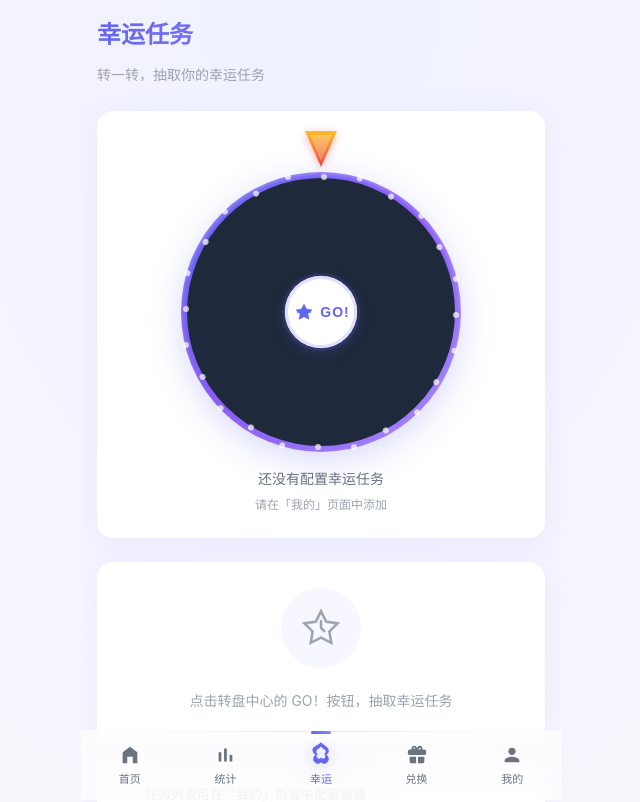
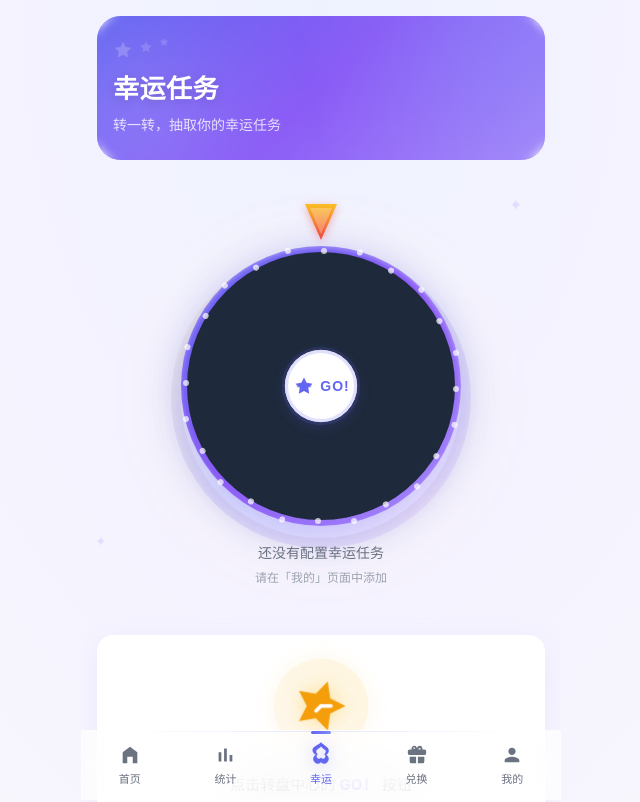
Before and after one commit to Eric-LDH/Points, a Vue app: page /lucky in a window 1280 px wide. Shown: the top 802 px of the page, without its empty margins (319-959 px from the left). Built offline with nearby package versions, Linux system fonts and the light colour scheme.

Commit message:
feat(lucky): 重构幸运任务页面视觉与交互

```diff
--- a/src/pages/lucky/lucky.vue
+++ b/src/pages/lucky/lucky.vue
@@ -1,40 +1,54 @@
 <template>
   <div class="lucky-page">
-    <div class="page-header-section">
-      <h1 class="page-title">幸运任务</h1>
-      <p class="page-subtitle">转一转，抽取你的幸运任务</p>
+    <!-- 背景装饰星星 -->
+    <div class="lucky-decorations" aria-hidden="true">
+      <div class="lucky-star lucky-star--1">✦</div>
+      <div class="lucky-star lucky-star--2">✦</div>
+      <div class="lucky-star lucky-star--3">✦</div>
+    </div>
+
+    <!-- 渐变英雄头部 -->
+    <div class="hero-header">
+      <div class="hero-header__bg">
+        <div class="hero-header__glow glow-1" />
+        <div class="hero-header__glow glow-2" />
+      </div>
+      <div class="hero-header__content">
+        <div class="hero-header__stars" aria-hidden="true">
+          <svg viewBox="0 0 24 24" width="20" height="20" fill="rgba(255,255,255,0.2)">
+            <path d="M12 2l3.09 6.26L22 9.27l-5 4.87 1.18 6.88L12 17.77l-6.18 3.25L7 14.14 2 9.27l6.91-1.01L12 2z"/>
+          </svg>
+          <svg viewBox="0 0 24 24" width="14" height="14" fill="rgba(255,255,255,0.15)" class="star-float-1">
+            <path d="M12 2l3.09 6.26L22 9.27l-5 4.87 1.18 6.88L12 17.77l-6.18 3.25L7 14.14 2 9.27l6.91-1.01L12 2z"/>
+          </svg>
+          <svg viewBox="0 0 24 24" width="10" height="10" fill="rgba(255,255,255,0.25)" class="star-float-2">
+            <path d="M12 2l3.09 6.26L22 9.27l-5 4.87 1.18 6.88L12 17.77l-6.18 3.25L7 14.14 2 9.27l6.91-1.01L12 2z"/>
+          </svg>
+        </div>
+        <h1 class="hero-header__title">幸运任务</h1>
+        <p class="hero-header__subtitle">转一转，抽取你的幸运任务</p>
+      </div>
     </div>
 
     <!-- 幸运转盘 -->
-    <div class="wheel-section glass-card">
-      <LuckyWheel
-        :tasks="tasks"
-        :selected-index="storedTaskIndex"
-        @draw="handleDraw"
-      />
+    <div class="wheel-section">
+      <div class="wheel-glow-ring" />
+      <div class="wheel-card glass-card">
+        <LuckyWheel
+          :tasks="tasks"
+          :selected-index="storedTaskIndex"
+          @draw="handleDraw"
+        />
+      </div>
     </div>
 
     <!-- 最新任务展示 -->
-    <div v-if="todayTask" class="task-display glass-card" style="animation: slide-up 0.4s ease">
-      <div class="task-display__ribbon">
-        <svg viewBox="0 0 24 24" width="14" height="14" fill="currentColor">
-          <path d="M12 2l3.09 6.26L22 9.27l-5 4.87 1.18 6.88L12 17.77l-6.18 3.25L7 14.14 2 9.27l6.91-1.01L12 2z"/>
-        </svg>
-        最新幸运任务
-        <svg viewBox="0 0 24 24" width="14" height="14" fill="currentColor">
-          <path d="M12 2l3.09 6.26L22 9.27l-5 4.87 1.18 6.88L12 17.77l-6.18 3.25L7 14.14 2 9.27l6.91-1.01L12 2z"/>
-        </svg>
-      </div>
+    <div v-if="todayTask" class="task-display glass-card" style="animation: task-display-in 0.6s cubic-bezier(0.34, 1.56, 0.64, 1)">
       <div class="task-display__body">
-        <div class="task-display__icon-wrap">
-          <svg viewBox="0 0 24 24" width="28" height="28" fill="none">
-            <path d="M12 2l3.09 6.26L22 9.27l-5 4.87 1.18 6.88L12 17.77l-6.18 3.25L7 14.14 2 9.27l6.91-1.01L12 2z" fill="#FBBF24" />
-          </svg>
-        </div>
         <p class="task-display__desc">{{ todayTask.task.description }}</p>
         <div class="task-display__meta">
           <div class="task-display__time">
-            <svg viewBox="0 0 24 24" width="12" height="12" fill="none" stroke="currentColor" stroke-width="2">
+            <svg viewBox="0 0 24 24" width="12" height="12" fill="none" stroke="currentColor" stroke-width="2" aria-hidden="true">
               <rect x="3" y="4" width="18" height="18" rx="2" />
               <path d="M16 2v4M8 2v4M3 10h18" />
             </svg>
@@ -47,24 +61,26 @@
     <!-- 空状态 -->
     <div v-else class="empty-state glass-card">
       <div class="empty-state__icon-wrap">
-        <svg viewBox="0 0 24 24" width="40" height="40" fill="none" stroke="currentColor" stroke-width="1.5">
-          <path d="M12 2l3.09 6.26L22 9.27l-5 4.87 1.18 6.88L12 17.77l-6.18 3.25L7 14.14 2 9.27l6.91-1.01L12 2z" stroke="var(--text-muted)" fill="none" />
-          <path d="M12 8v4l2 2" stroke="var(--text-muted)" stroke-linecap="round" />
+        <svg viewBox="0 0 24 24" width="56" height="56" fill="none" aria-hidden="true">
+          <path d="M12 2l3.09 6.26L22 9.27l-5 4.87 1.18 6.88L12 17.77l-6.18 3.25L7 14.14 2 9.27l6.91-1.01L12 2z" fill="#F59E0B" />
+          <path d="M12 8v4l2 2" stroke="#fff" stroke-width="1.5" stroke-linecap="round" />
         </svg>
       </div>
-      <p>点击转盘中心的 GO！按钮，抽取幸运任务</p>
+      <p class="empty-state__text">点击转盘中心的 <strong>GO！</strong> 按钮</p>
+      <p class="empty-state__hint">抽取今天的幸运任务吧 🍀</p>
     </div>
 
     <!-- 配置提示 -->
     <div class="info-card glass-card">
+      <div class="info-card__accent" />
       <div class="info-card__content">
-        <svg viewBox="0 0 24 24" width="20" height="20" fill="none" stroke="var(--primary-color)" stroke-width="2">
+        <svg viewBox="0 0 24 24" width="20" height="20" fill="none" stroke="var(--primary-color)" stroke-width="2" aria-hidden="true">
           <path d="M12 6v6l4 2" />
           <circle cx="12" cy="12" r="10" />
         </svg>
         <div>
           <p class="info-card__text">任务列表可在「我的」页面中配置管理</p>
-          <button class="btn btn--outline btn--sm" @click="goToConfig">
+          <button class="btn btn--primary btn--sm" @click="goToConfig">
             前往配置
           </button>
         </div>
@@ -151,107 +167,230 @@ onMounted(() => {
   animation: page-fade-in 0.5s ease;
 }
 
-// ===== 页面头部 =====
-.page-header-section {
-  margin-bottom: var(--spacing-xl);
-  display: flex;
-  align-items: flex-end;
-  justify-content: space-between;
-  flex-wrap: wrap;
-  gap: var(--spacing-sm);
+// ========== 背景装饰星星 ==========
+.lucky-decorations {
+  position: fixed;
+  inset: 0;
+  max-width: 480px;
+  margin: 0 auto;
+  pointer-events: none;
+  z-index: 0;
 }
 
-.page-title {
-  font-size: 24px;
-  font-weight: 700;
-  margin-bottom: 2px;
-  background: linear-gradient(135deg, var(--primary-color), var(--purple-light));
-  -webkit-background-clip: text;
-  -webkit-text-fill-color: transparent;
-  background-clip: text;
-  width: 100%;
+.lucky-star {
+  position: absolute;
+  font-size: 20px;
+  color: rgba(99, 102, 241, 0.15);
+  animation: star-float 6s ease-in-out infinite;
+  will-change: transform;
 
   .dark &, html.dark & {
-    color: var(--dark-text-primary);
-    -webkit-text-fill-color: initial;
-    background: none;
+    color: rgba(139, 92, 246, 0.2);
+  }
+
+  &--1 {
+    top: 10%;
+    left: 5%;
+    font-size: 22px;
+    animation-delay: 0s;
+  }
+
+  &--2 {
+    top: 25%;
+    right: 8%;
+    font-size: 16px;
+    animation-delay: 2s;
+  }
+
+  &--3 {
+    bottom: 30%;
+    left: 3%;
+    font-size: 14px;
+    animation-delay: 4s;
   }
 }
 
-.page-subtitle {
-  font-size: 14px;
-  color: var(--text-muted);
-  flex: 1;
+// ========== 渐变英雄头部 ==========
+.hero-header {
+  position: relative;
+  border-radius: var(--radius-xl);
+  overflow: hidden;
+  margin-bottom: var(--spacing-xl);
+  z-index: 1;
 
-  .dark &, html.dark & {
-    color: var(--dark-text-muted);
+  &__bg {
+    position: absolute;
+    inset: 0;
+    background: linear-gradient(135deg, #6366F1 0%, #8B5CF6 50%, #A78BFA 100%);
+  }
+
+  &__glow {
+    position: absolute;
+    border-radius: 50%;
+    filter: blur(60px);
+    opacity: 0.4;
+
+    &.glow-1 {
+      width: 200px;
+      height: 200px;
+      background: #818CF8;
+      top: -80px;
+      right: -60px;
+    }
+
+    &.glow-2 {
+      width: 150px;
+      height: 150px;
+      background: #C4B5FD;
+      bottom: -40px;
+      left: -40px;
+    }
+  }
+
+  &__content {
+    position: relative;
+    padding: var(--spacing-xl) var(--spacing-lg);
+    backdrop-filter: blur(4px);
+    z-index: 1;
+  }
+
+  &__stars {
+    display: flex;
+    gap: 6px;
+    margin-bottom: var(--spacing-sm);
+  }
+
+  &__title {
+    font-size: 26px;
+    font-weight: 700;
+    color: #fff;
+    margin-bottom: 4px;
+    text-shadow: 0 2px 12px rgba(0,0,0,0.15);
+    letter-spacing: 0.5px;
+  }
+
+  &__subtitle {
+    font-size: 14px;
+    color: rgba(255,255,255,0.8);
   }
 }
 
-// ===== 转盘区域 =====
+// ========== 转盘区域 ==========
 .wheel-section {
-  padding: 0;
+  position: relative;
   margin-bottom: var(--spacing-xl);
-  overflow: visible;
   display: flex;
   align-items: center;
   justify-content: center;
+  z-index: 1;
 }
 
-// ===== 任务展示卡片 =====
+.wheel-glow-ring {
+  position: absolute;
+  width: 300px;
+  height: 300px;
+  border-radius: 50%;
+  background: conic-gradient(from 0deg, rgba(99,102,241,0.15), rgba(251,191,36,0.1), rgba(99,102,241,0.15), rgba(168,85,247,0.1), rgba(99,102,241,0.15));
+  animation: glow-spin 8s linear infinite;
+  will-change: transform;
+  pointer-events: none;
+
+  &::after {
+    content: '';
+    position: absolute;
+    inset: 10px;
+    border-radius: 50%;
+    background: transparent;
+    box-shadow: 0 0 40px rgba(99, 102, 241, 0.2), 0 0 80px rgba(251, 191, 36, 0.1);
+    animation: glow-pulse 3s ease-in-out infinite;
+  }
+}
+
+.wheel-card {
+  position: relative;
+  padding: 0;
+  overflow: visible;
+  z-index: 2;
+  background: transparent !important;
+  box-shadow: none !important;
+}
+
+// ========== 任务展示卡片 ==========
 .task-display {
   overflow: hidden;
   padding: 0;
   margin-bottom: var(--spacing-xl);
-  animation: slide-up 0.5s cubic-bezier(0.34, 1.56, 0.64, 1);
+  position: relative;
+  z-index: 1;
+  box-shadow: 0 0 20px rgba(251, 191, 36, 0.15), 0 0 40px rgba(251, 191, 36, 0.05), 0 8px 32px rgba(99, 102, 241, 0.08) !important;
+
+  .dark &, html.dark & {
+    box-shadow: 0 0 20px rgba(251, 191, 36, 0.1), 0 0 40px rgba(251, 191, 36, 0.03), 0 8px 32px rgba(0, 0, 0, 0.25), 0 0 0 1px rgba(99, 102, 241, 0.05) !important;
+  }
 
   &__ribbon {
-    background: linear-gradient(135deg, var(--primary-color), var(--primary-dark));
+    background: linear-gradient(135deg, #F59E0B, #FBBF24, #F59E0B);
+    background-size: 200% 100%;
+    animation: shimmer 3s ease-in-out infinite;
     color: #fff;
     text-align: center;
-    padding: 10px;
-    font-size: 14px;
-    font-weight: 600;
+    padding: 12px;
+    font-size: 15px;
+    font-weight: 700;
     display: flex;
     align-items: center;
     justify-content: center;
     gap: 8px;
+    letter-spacing: 1px;
+
+    svg {
+      filter: drop-shadow(0 0 4px rgba(255,255,255,0.4));
+    }
   }
 
   &__body {
-    padding: var(--spacing-lg);
-    text-align: center;
+    padding: var(--spacing-xl) var(--spacing-lg);
   }
 
   &__icon-wrap {
-    width: 56px;
-    height: 56px;
+    width: 64px;
+    height: 64px;
     display: flex;
     align-items: center;
     justify-content: center;
-    background: linear-gradient(135deg, rgba(251, 191, 36, 0.12), rgba(245, 158, 11, 0.08));
+    background: linear-gradient(135deg, rgba(251, 191, 36, 0.2), rgba(245, 158, 11, 0.1));
     border-radius: 50%;
     margin: 0 auto var(--spacing-md);
     animation: icon-bounce 0.6s cubic-bezier(0.34, 1.56, 0.64, 1);
+    box-shadow: 0 0 16px rgba(251, 191, 36, 0.2);
+
+    svg {
+      filter: drop-shadow(0 0 6px rgba(251, 191, 36, 0.4));
+    }
   }
 
   &__desc {
-    font-size: 18px;
-    font-weight: 600;
-    line-height: 1.7;
-    color: var(--text-primary);
+    font-size: 20px;
+    font-weight: 700;
+    line-height: 1.6;
+    background: linear-gradient(135deg, #F59E0B, #D97706);
+    -webkit-background-clip: text;
+    -webkit-text-fill-color: transparent;
+    background-clip: text;
     margin-bottom: var(--spacing-md);
 
     .dark &, html.dark & {
       color: var(--dark-text-primary);
+      -webkit-text-fill-color: initial;
+      background: none;
     }
   }
 
   &__meta {
     display: flex;
     align-items: center;
-    justify-content: center;
-    gap: var(--spacing-lg);
+    justify-content: right;
+    gap: var(--spacing-md);
   }
 
   &__time {
@@ -268,13 +407,14 @@ onMounted(() => {
 
   &__status {
     font-size: 12px;
-    color: var(--warning-color);
+    color: #F59E0B;
     display: flex;
     align-items: center;
     gap: 6px;
-    padding: 2px 10px;
-    background: rgba(245, 158, 11, 0.1);
+    padding: 2px 12px;
+    background: rgba(245, 158, 11, 0.12);
     border-radius: 12px;
+    font-weight: 500;
   }
 }
 
@@ -282,30 +422,52 @@ onMounted(() => {
   width: 6px;
   height: 6px;
   border-radius: 50%;
-  background: var(--warning-color);
+  background: #F59E0B;
   animation: status-pulse 2s ease-in-out infinite;
 }
 
-// ===== 空状态 =====
+// ========== 空状态 ==========
 .empty-state {
   text-align: center;
   padding: var(--spacing-2xl);
   margin-bottom: var(--spacing-xl);
+  position: relative;
+  z-index: 1;
 
   &__icon-wrap {
-    width: 80px;
-    height: 80px;
+    width: 90px;
+    height: 90px;
     display: flex;
     align-items: center;
     justify-content: center;
-    background: rgba(99, 102, 241, 0.05);
+    background: linear-gradient(135deg, rgba(251, 191, 36, 0.15), rgba(245, 158, 11, 0.08));
     border-radius: 50%;
     margin: 0 auto var(--spacing-lg);
-    animation: float 3s ease-in-out infinite;
+    animation: star-spin-float 4s ease-in-out infinite;
+    box-shadow: 0 0 20px rgba(251, 191, 36, 0.1);
+
+    svg {
+      filter: drop-shadow(0 0 8px rgba(251, 191, 36, 0.4));
+    }
   }
 
-  p {
-    font-size: 14px;
+  &__text {
+    font-size: 15px;
+    color: var(--text-secondary);
+    margin-bottom: 4px;
+
+    strong {
+      color: var(--primary-color);
+      font-weight: 700;
+    }
+
+    .dark &, html.dark & {
+      color: var(--dark-text-secondary);
+    }
+  }
+
+  &__hint {
+    font-size: 13px;
     color: var(--text-muted);
 
     .dark &, html.dark & {
@@ -314,14 +476,26 @@ onMounted(() => {
   }
 }
 
-// ===== 配置提示 =====
+// ========== 配置提示 ==========
 .info-card {
-  padding: var(--spacing-lg);
+  padding: 0;
+  position: relative;
+  z-index: 1;
+  display: flex;
+  overflow: hidden;
+
+  &__accent {
+    width: 4px;
+    flex-shrink: 0;
+    background: linear-gradient(180deg, var(--primary-color), var(--purple-light));
+  }
 
   &__content {
     display: flex;
     align-items: center;
     gap: var(--spacing-md);
+    padding: var(--spacing-lg);
+    flex: 1;
   }
 
   &__text {
@@ -335,25 +509,55 @@ onMounted(() => {
   }
 }
 
-// ===== 工具类 =====
+// ========== 工具类 ==========
 .glass-card {
   @include glass-card;
 }
 
-// ===== 关键帧 =====
+// ========== 关键帧 ==========
 @keyframes page-fade-in {
   from { opacity: 0; transform: translateY(10px); }
   to { opacity: 1; transform: translateY(0); }
 }
 
-@keyframes slide-up {
-  from { opacity: 0; transform: translateY(20px); }
-  to { opacity: 1; transform: translateY(0); }
+@keyframes task-display-in {
+  0% { opacity: 0; transform: scale(0.92) translateY(16px); }
+  60% { transform: scale(1.02) translateY(-4px); }
+  100% { opacity: 1; transform: scale(1) translateY(0); }
 }
 
-@keyframes float {
-  0%, 100% { transform: translateY(0); }
-  50% { transform: translateY(-8px); }
+@keyframes star-float {
+  0%, 100% { transform: translateY(0) rotate(0deg); }
+  25% { transform: translateY(-10px) rotate(5deg); }
+  75% { transform: translateY(-5px) rotate(-3deg); }
+}
+
+@keyframes star-spin-float {
+  0%, 100% { transform: translateY(0) rotate(0deg) scale(1); }
+  25% { transform: translateY(-6px) rotate(90deg) scale(1.05); }
+  50% { transform: translateY(0) rotate(180deg) scale(1); }
+  75% { transform: translateY(-4px) rotate(270deg) scale(1.03); }
+}
+
+@keyframes glow-spin {
+  from { transform: rotate(0deg); }
+  to { transform: rotate(360deg); }
+}
+
+@keyframes glow-pulse {
+  0%, 100% { opacity: 0.6; }
+  50% { opacity: 1; }
+}
+
+@keyframes shimmer {
+  0% { background-position: 0% center; }
+  50% { background-position: 100% center; }
+  100% { background-position: 0% center; }
+}
+
+@keyframes status-pulse {
+  0%, 100% { opacity: 1; }
+  50% { opacity: 0.4; }
 }
 
 @keyframes icon-bounce {
@@ -362,4 +566,20 @@ onMounted(() => {
   100% { transform: scale(1); }
 }
 
+// ========== 英雄头部星星浮动 ==========
+.star-float-1 {
+  animation: star-drift 5s ease-in-out infinite;
+  transform-origin: center;
+}
+
+.star-float-2 {
+  animation: star-drift 4s ease-in-out infinite reverse;
+  transform-origin: center;
+}
+
+@keyframes star-drift {
+  0%, 100% { transform: translateY(0) rotate(0deg); }
+  50% { transform: translateY(-6px) rotate(15deg); opacity: 0.3; }
+}
+
 </style>
```
Also changed, not shown: src/assets/main.scss (+17 -38 lines), src/components/LuckyWheel.vue (+29 -53 lines).
